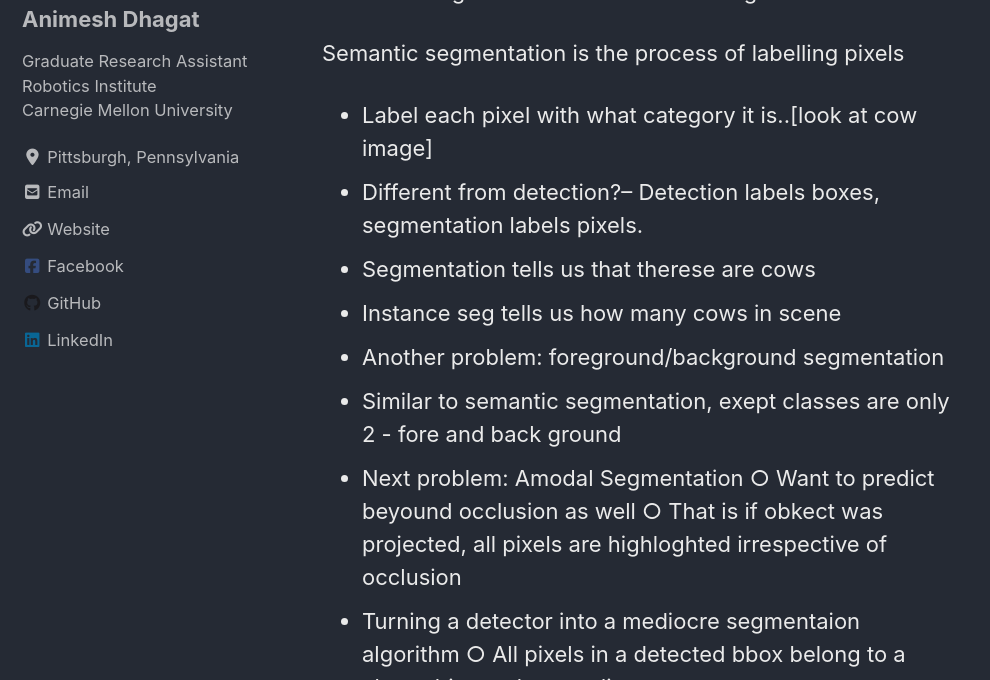
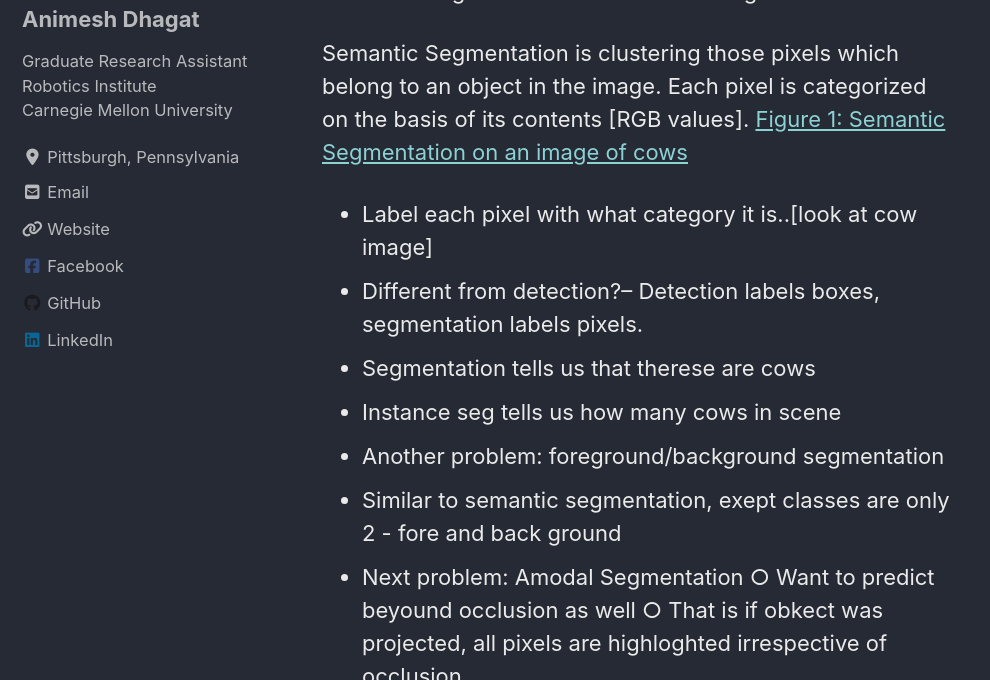
Before and after one commit to a-dhagat/Animesh, a Jekyll site: the page built from _posts/2020-02-19-img-segmentation.md, in a window 1280 px wide and 900 px high, scrolled down 655 px, cut to the strip 220-900 px from the top of the window. Shown: the whole strip, without its empty margins (0-990 px from the left). Built offline with Jekyll 4.4.1, drawn with Linux system fonts in a browser that asks for light colours; cached includes are drawn as plain includes; nearby versions of some CDN libraries; some of the changed text lies outside the part shown.

Commit message:
Modifying to include semantic seg image

```diff
--- a/_posts/2020-02-19-img-segmentation.md
+++ b/_posts/2020-02-19-img-segmentation.md
@@ -1,15 +1,16 @@
 ---
 title: "Semantic Segmentation in Images"
 date: 2019-11-27
-tags: [machine learning, computer vision, data compression]
+tags: [Computer Vision, Deep Learning, Images, Segmentation]
 header:
     image: "/images/autoenc.png"
-excerpt: "Machine Learning, Autoencoder"
+excerpt: ""
 ---
 
 Semantic Segmentation and Piel Labelling
 
-Semantic segmentation is the process of labelling pixels
+Semantic Segmentation is clustering those pixels which belong to an object in the image. Each pixel is categorized on the basis of its contents [RGB values].
+[Figure 1: Semantic Segmentation on an image of cows](https://github.com/a-dhagat/Animesh/tree/gh-pages/images/semantic_seg_fig1.PNG)
 - Label each pixel with what category it is..[look at cow image]
 - Different from detection?-- Detection labels boxes, segmentation labels pixels.
 - Segmentation tells us that therese are cows
```
